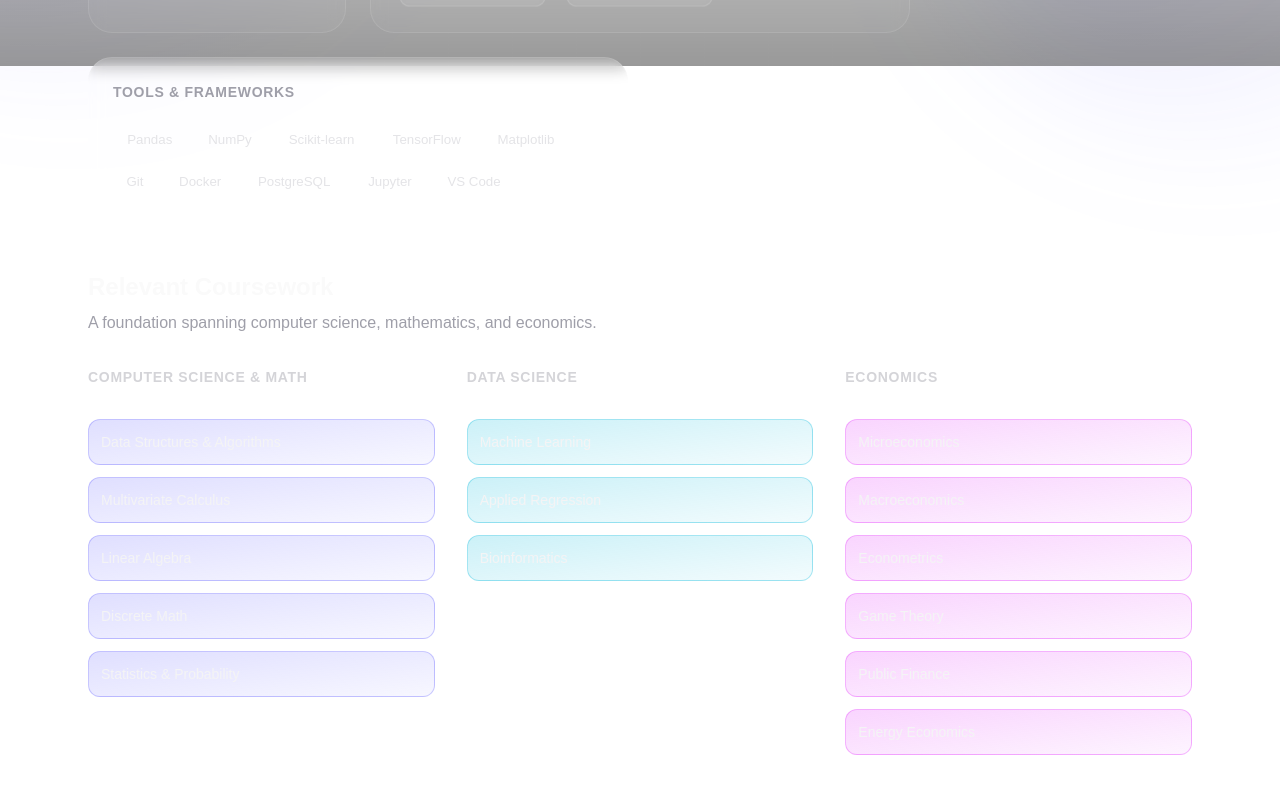
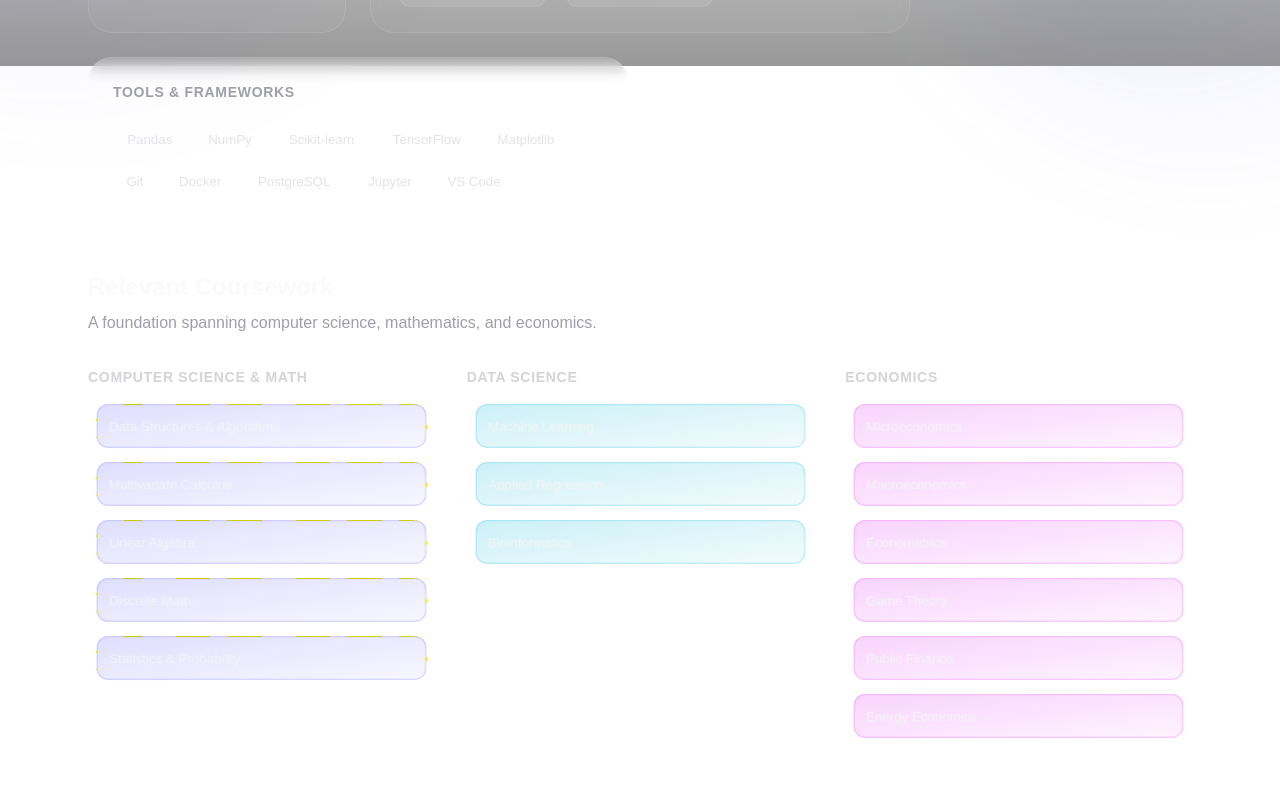
Before and after one commit to matthewkooy2/matthewkooy2.github.io, a Next.js app: page /about in a window 1280 px wide. Shown: the part 734-1527 px from the top of the page. Built offline with nearby package versions, Linux system fonts and the light colour scheme.

Commit message:
changed coursework UI

```diff
--- a/src/app/about/page.tsx
+++ b/src/app/about/page.tsx
@@ -113,6 +113,12 @@ function ToolPill({ name, delay }: { name: string; delay: number }) {
   );
 }
 
+const CATEGORY_GLOW: Record<string, string> = {
+  "Computer Science & Math": "from-indigo-500/60 via-indigo-400/40 to-indigo-500/60",
+  "Data Science": "from-cyan-500/60 via-cyan-400/40 to-cyan-500/60",
+  Economics: "from-fuchsia-500/60 via-fuchsia-400/40 to-fuchsia-500/60",
+};
+
 function CourseCard({
   course,
   category,
@@ -124,10 +130,14 @@ function CourseCard({
 }) {
   return (
     <div
-      className={`reveal-on-scroll opacity-0 translate-y-4 group rounded-xl border ${CATEGORY_BORDERS[category]} bg-gradient-to-br ${CATEGORY_COLORS[category]} p-3 backdrop-blur transition-all duration-300 hover:scale-[1.02] hover:-translate-y-0.5`}
+      className="reveal-on-scroll opacity-0 scale-95 group relative"
       style={{ transitionDelay: `${delay}ms` }}
     >
-      <p className="text-sm font-medium text-zinc-100">{course}</p>
+      {/* Gradient border glow effect */}
+      <div className={`absolute -inset-[1px] rounded-xl bg-gradient-to-r ${CATEGORY_GLOW[category]} opacity-0 blur-sm transition-opacity duration-300 group-hover:opacity-100`} />
+      <div className={`relative rounded-xl border ${CATEGORY_BORDERS[category]} bg-gradient-to-br ${CATEGORY_COLORS[category]} p-3 backdrop-blur transition-all duration-300 group-hover:bg-white/[0.08] group-hover:border-white/25`}>
+        <p className="text-sm font-medium text-zinc-100">{course}</p>
+      </div>
     </div>
   );
 }
```
